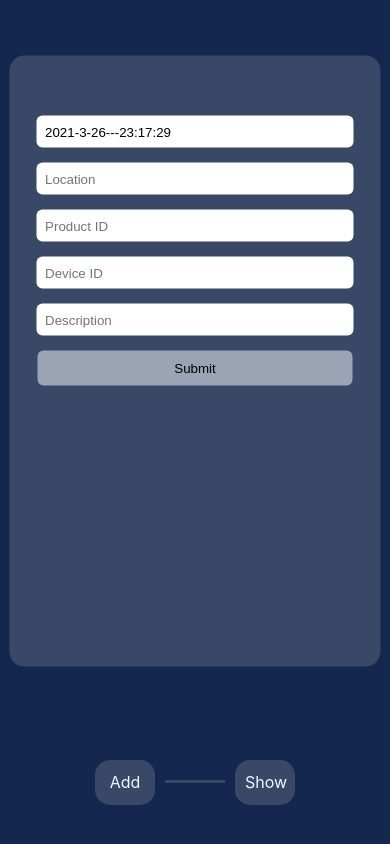
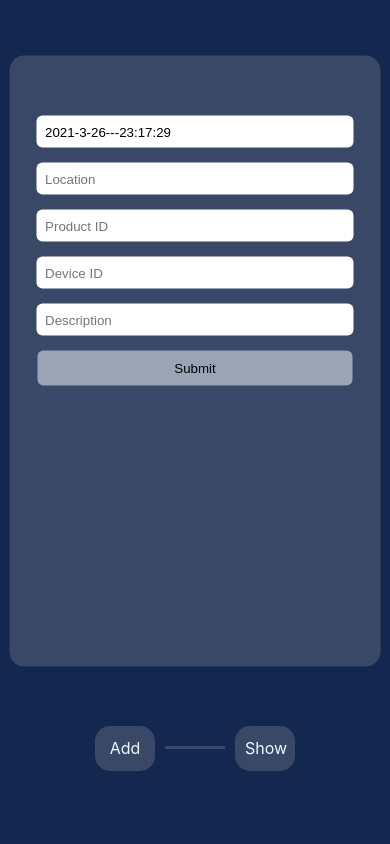
Before and after one commit to Cryptec/supplychain-frontend, a React (Create React App) app: page / in a window 390 px wide. Built offline with nearby package versions, Linux system fonts and the light colour scheme.

Commit message:
changed mobile button position

```diff
--- a/src/css/navigation.css
+++ b/src/css/navigation.css
@@ -41,12 +41,12 @@
 
 @media (max-width: 500px) {
 .NavbarIcon1 {
-    margin-top: 90vh;
+    margin-top: 86vh;
     padding: 10px;
     margin-left: -100px;
 }
 .NavbarIcon2 {
-    margin-top: 90vh;
+    margin-top: 86vh;
     padding: 10px;
     margin-left: 40px;
 }
@@ -57,7 +57,7 @@
 .line-between {
     width: 60px;
     height: 3px;
-    margin-top: calc(90vh + 20px);
+    margin-top: calc(86vh + 20px);
     margin-left: calc(50vw - 30px);
 }
 
```
